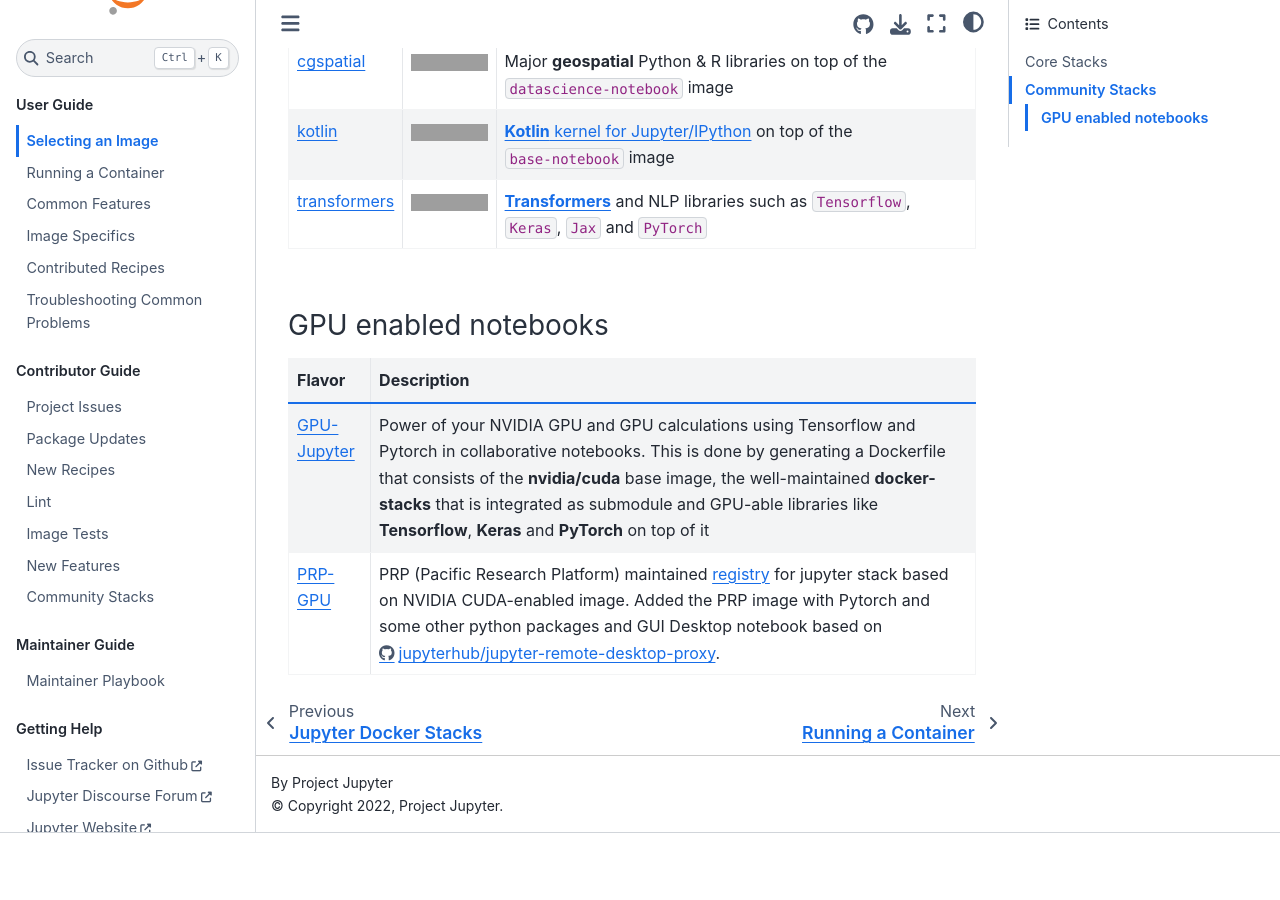
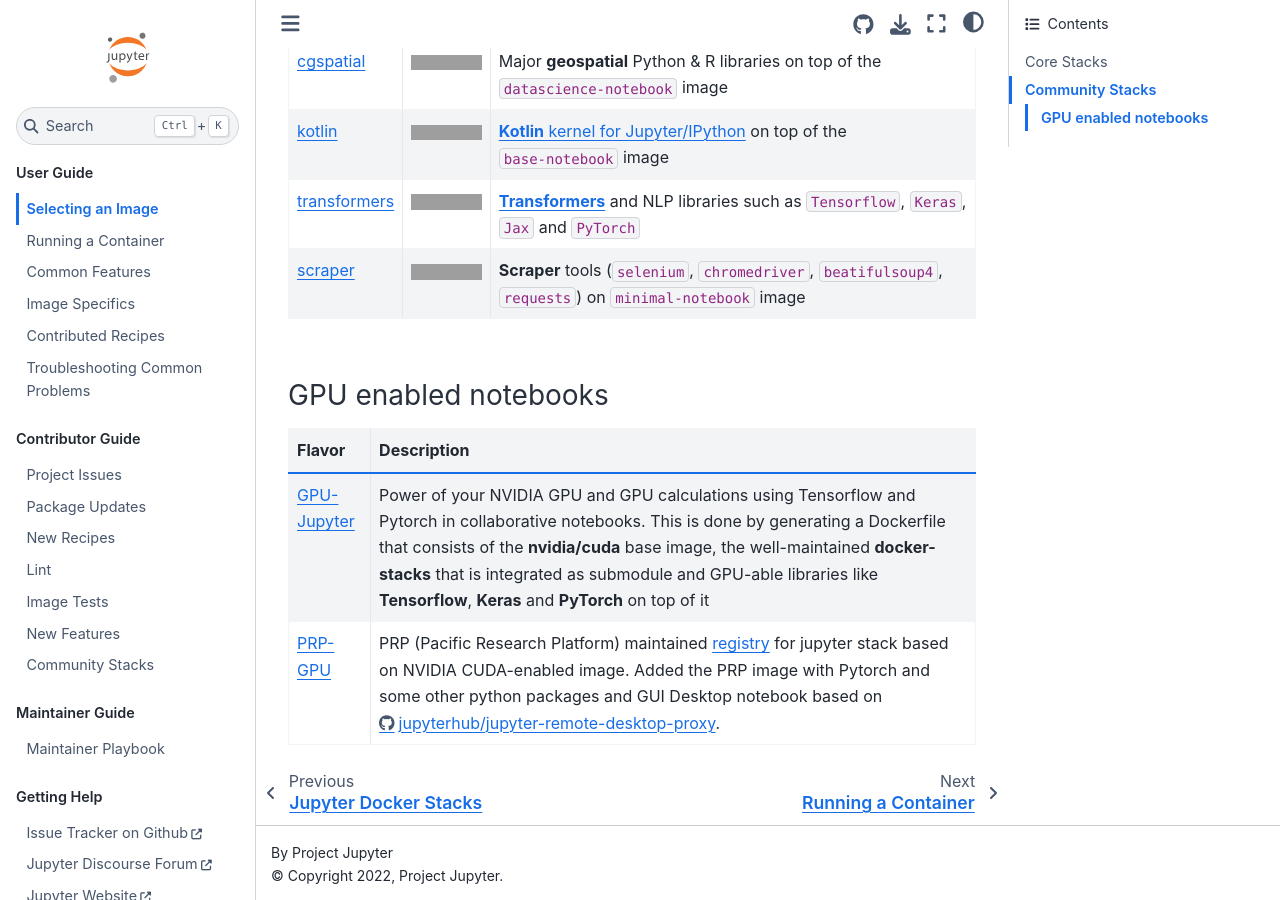
Before and after one commit to jupyter/docker-stacks, a Sphinx documentation site: the page built from docs/using/selecting.md, in a window 1280 px wide and 900 px high, scrolled down 5321 px. Built offline with Sphinx 7.4.7 and the Sphinx Book theme 1.1.4, drawn with Linux system fonts in a browser that asks for light colours; before the commit the page ends 6154 px from its top, so only the background shows below that; grey boxes are pictures that could not be loaded.

Commit message:
Adding scraper community stack scraper-notebook

```diff
--- a/docs/using/selecting.md
+++ b/docs/using/selecting.md
@@ -227,6 +227,8 @@
 | [cgspatial]    | [![bb]][cgspatial_b]    | Major **geospatial** Python & R libraries on top of the `datascience-notebook` image                      |
 | [kotlin]       | [![bb]][kotlin_b]       | [**Kotlin** kernel for Jupyter/IPython][kotlin_kernel] on top of the `base-notebook` image                |
 | [transformers] | [![bb]][transformers_b] | [**Transformers**][transformers_lib] and NLP libraries such as `Tensorflow`, `Keras`, `Jax` and `PyTorch` |
+| [scraper]      | [![bb]][scraper_b]      | **Scraper** tools (`selenium`, `chromedriver`, `beatifulsoup4`, `requests`) on `minimal-notebook` image   |
+
 
 [bb]: https://static.mybinder.org/badge_logo.svg
 [csharp]: https://github.com/tlinnet/csharp-notebook
@@ -250,6 +252,9 @@
 [transformers]: https://github.com/ToluClassics/transformers_notebook
 [transformers_b]: https://mybinder.org/v2/gh/ToluClassics/transformers_notebook/main
 [transformers_lib]: https://huggingface.co/docs/transformers/index
+[scraper]: https://github.com/rgriffogoes/scraper-notebook
+[scraper_b]: https://mybinder.org/v2/gh/rgriffogoes/scraper-notebook/main
+
 
 ### GPU enabled notebooks
 
```
